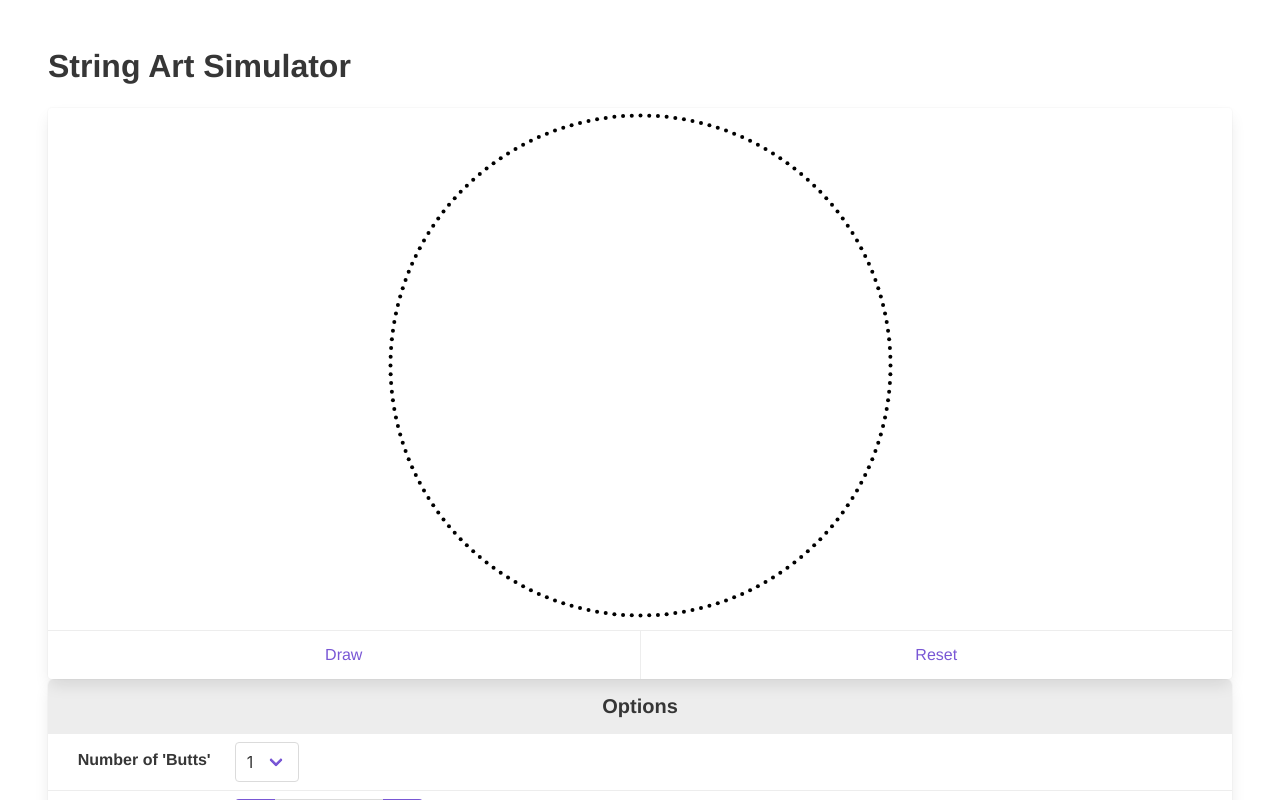
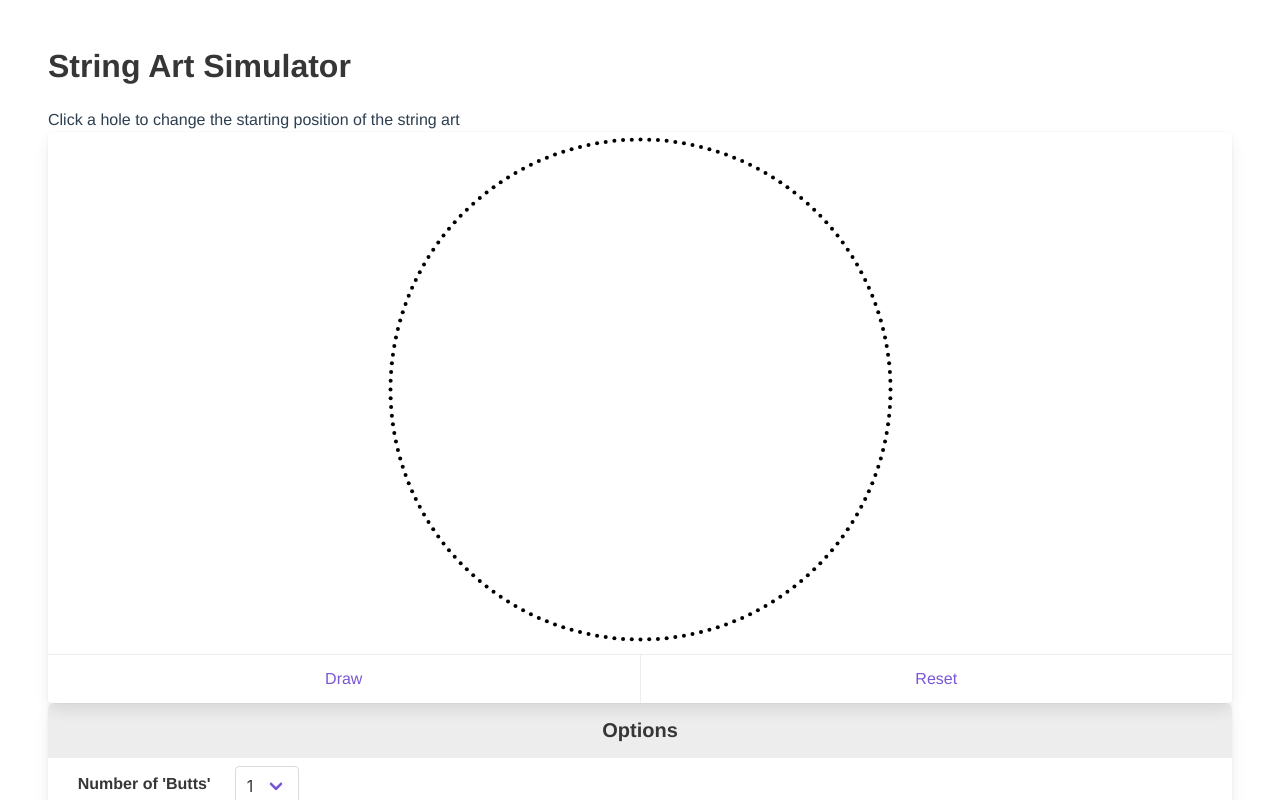
Before and after one commit to sean-dickinson/string-art-simulator, a Vue app: page / in a window 1280 px wide. Shown: the top 800 px of the page. Built offline with nearby package versions, Linux system fonts and the light colour scheme.

Commit message:
(feat) added instruction for changing starting pt

```diff
--- a/src/views/Home.vue
+++ b/src/views/Home.vue
@@ -2,6 +2,7 @@
   <div class="home">
     <section class="section">
       <h1 class="title has-text-left">String Art Simulator</h1>
+      <p class="has-text-left">Click a hole to change the starting position of the string art</p>
       <canvas-container />
     </section>
   </div>
```
